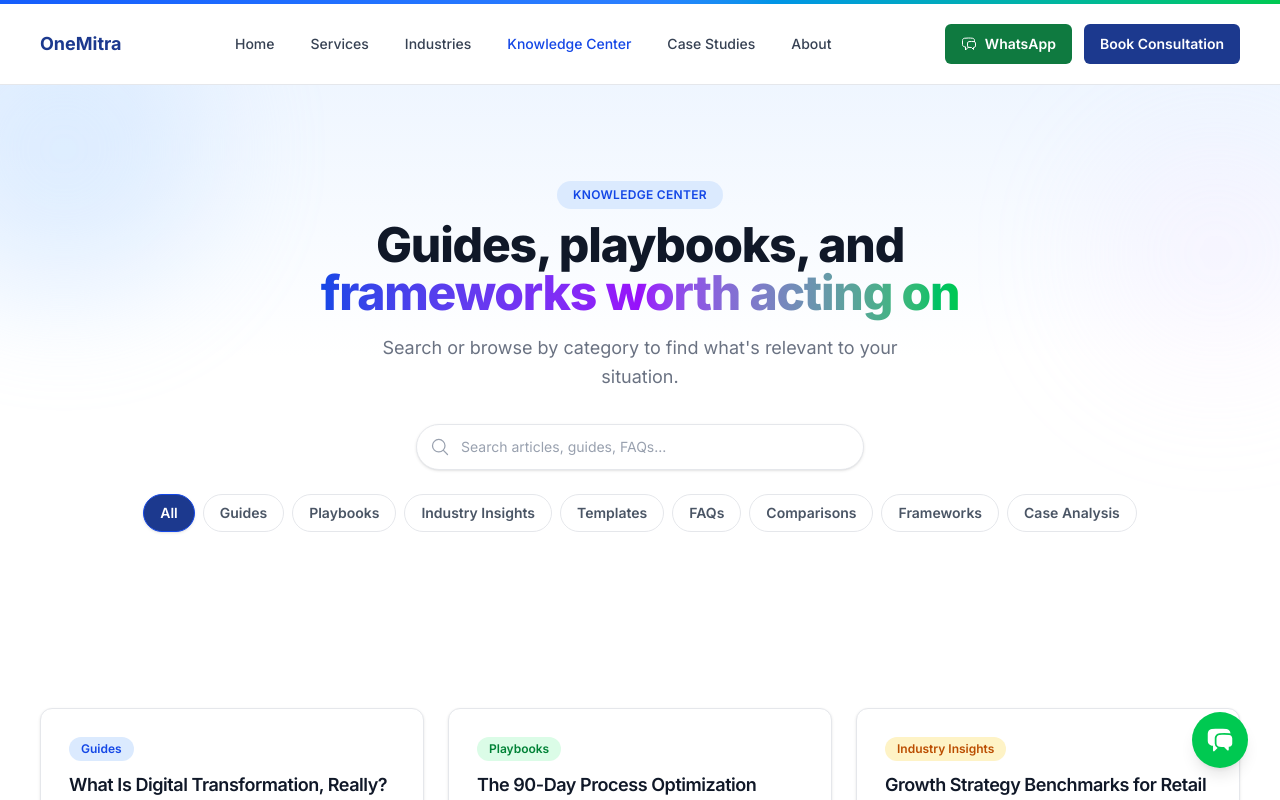
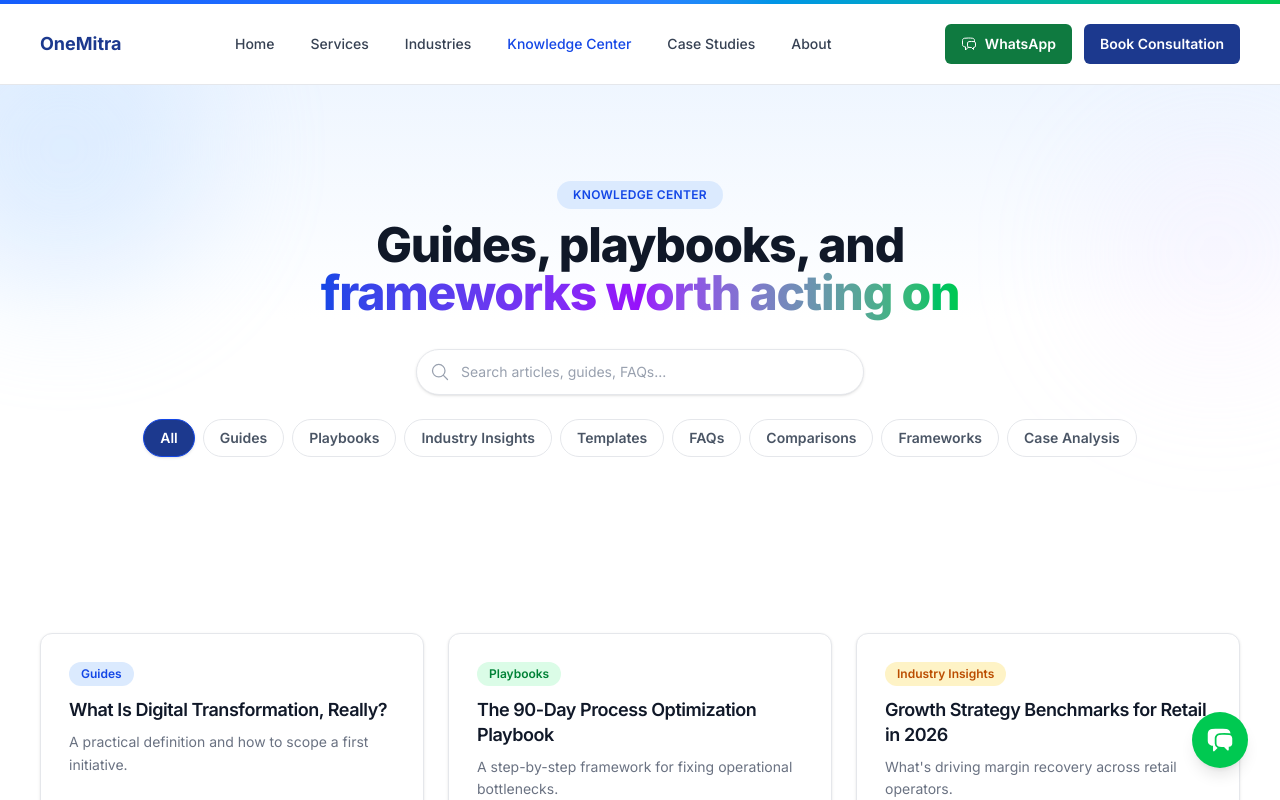
Before and after one commit to ParangiKalpana/OneMitraReact, a React (Vite) app in the folder OneMitra/: page /knowledge-center in a window 1280 px wide. Shown: the top 800 px of the page. Built offline with nearby package versions, Linux system fonts and the light colour scheme.

Commit message:
Updated website

```diff
--- a/OneMitra/src/Pages/Contact/Contact.jsx
+++ b/OneMitra/src/Pages/Contact/Contact.jsx
@@ -187,17 +187,13 @@ function Contact() {
                 )}
               </div>
 
-              <button
+              <butto
                 type="submit"
                 className="flex w-full items-center justify-center gap-2 rounded-md bg-blue-900 px-6 py-3.5 text-sm font-semibold text-white shadow-md transition-all duration-200 hover:-translate-y-0.5 hover:bg-blue-700 hover:shadow-lg sm:w-auto"
               >
                 Send message
-              </button>
-
-              <p className="text-xs text-gray-600">
-                Protected by reCAPTCHA. By submitting, you agree to our Privacy Policy.
-              </p>
-            </form>
+              </butto>
+           </form>
           </div>
         </div>
       </div>
--- a/OneMitra/src/Pages/KnowledgeCenter/KnowledgeCenter.jsx
+++ b/OneMitra/src/Pages/KnowledgeCenter/KnowledgeCenter.jsx
@@ -128,13 +128,6 @@ function KnowledgeCenter() {
                 frameworks worth acting on
               </span>
             </h1>
-            <p
-              className="animate-fadeUp mx-auto mt-4 max-w-xl text-base leading-relaxed text-gray-500 sm:text-lg"
-              style={{ animationDelay: "160ms" }}
-            >
-              Search or browse by category to find what's relevant to your
-              situation.
-            </p>
           </div>
 
           {/* Search */}
```
